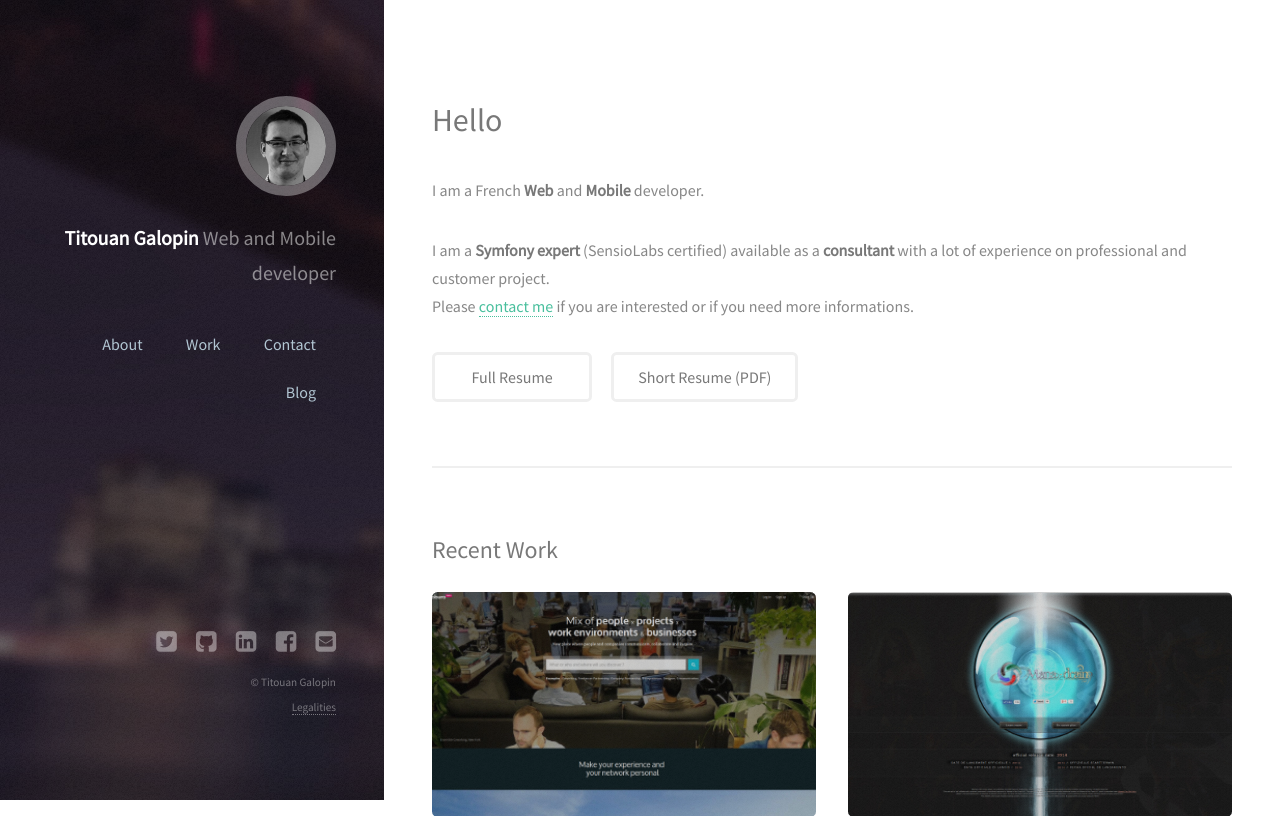
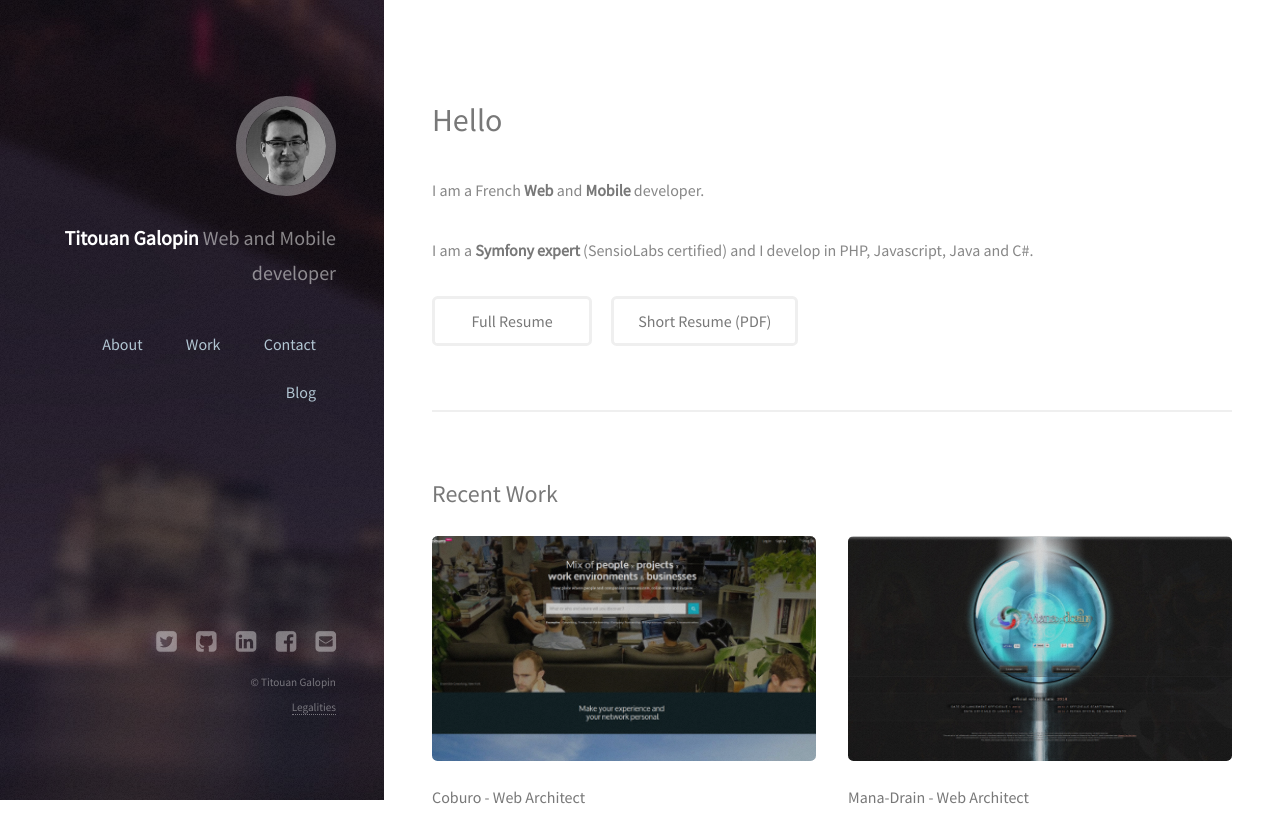
Before and after one commit to tgalopin-archive/titouangalopin.com, a PHP site: template views/index.html.twig in a window 1280 px wide. Shown: the top 816 px of the page. Run offline with PHP 8.4, Linux system fonts and the light colour scheme; the template is opened without the code that fills it, so the values that code supplies are empty; some libraries are stand-ins or nearby versions.

Commit message:
Update index

```diff
--- a/views/index.html.twig
+++ b/views/index.html.twig
@@ -46,10 +46,7 @@
         </p>
 
         <p>
-            I am a <strong>Symfony expert</strong> (SensioLabs certified) available as a
-            <strong>consultant</strong> with a lot of experience on professional and customer project.
-            <br />
-            Please <a href="#contact">contact me</a> if you are interested or if you need more informations.
+            I am a <strong>Symfony expert</strong> (SensioLabs certified) and I develop in PHP, Javascript, Java and C#.
         </p>
 
         <ul class="actions">
```
